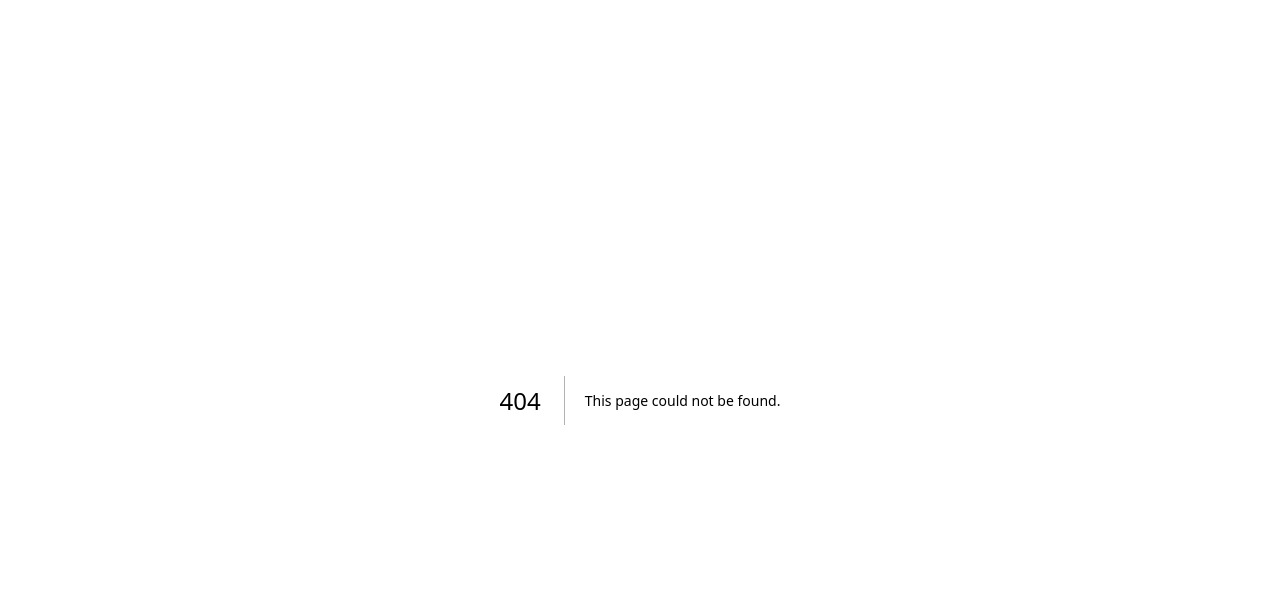
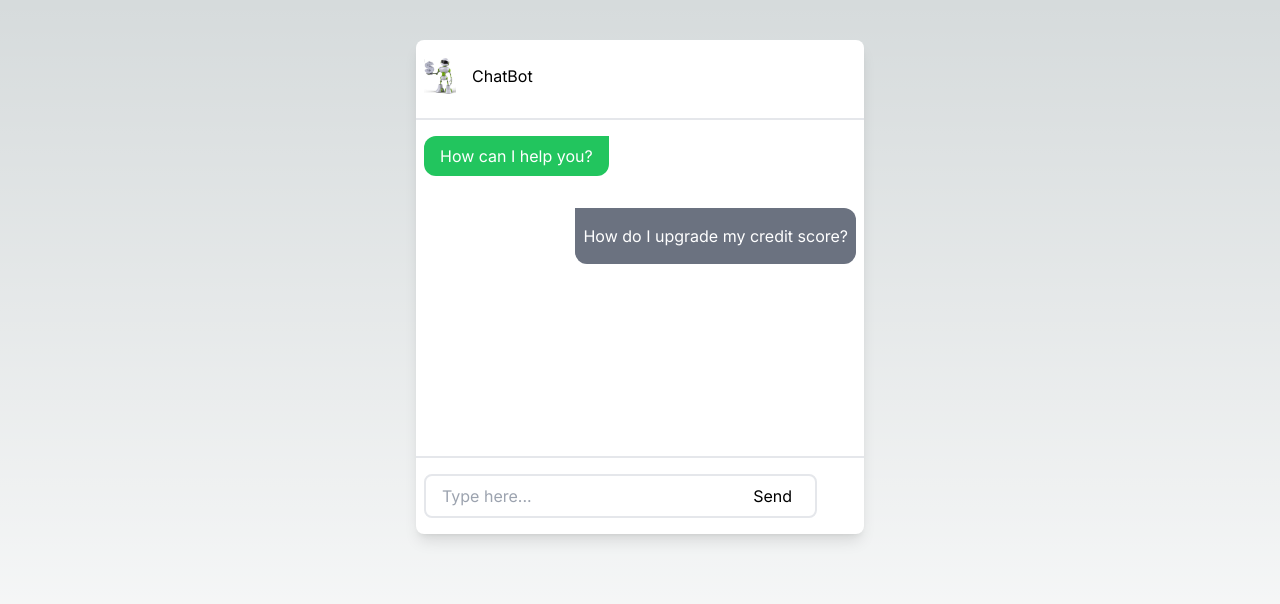
Before and after one commit to messey4/mercy-fyp, a Next.js app: page /fi-bot in a window 1280 px wide. Before the commit this address had no page. Shown: the top 604 px of the page. Built offline with nearby package versions, Linux system fonts and the light colour scheme.

Commit message:
implemented fi-bot UI

```diff
--- a/components/NavBar.jsx
+++ b/components/NavBar.jsx
@@ -43,7 +43,7 @@ function NavBar() {
         <li>
           <Link
             className="py-6 px-8 md:px-4 inline-block w-full hover:bg-slate-50 hover:text-black text-slate-500 "
-            href={"#"}
+            href={"/fi-bot"}
           >
             FI Bot
           </Link>
--- a/package.json
+++ b/package.json
@@ -3,7 +3,7 @@
   "version": "0.1.0",
   "private": true,
   "scripts": {
-    "dev": "next dev",
+    "dev": "next dev -p 4000",
     "build": "next build",
     "start": "next start",
     "lint": "next lint"
--- /dev/null
+++ b/pages/fi-bot.jsx
@@ -0,0 +1,44 @@
+import Image from "next/image";
+
+export default function Chatbox() {
+  return (
+    <>
+      {/* Main Container */}
+      <div className="w-full p-10">
+        {/*Chatbox Div*/}
+        <div className="bg-white shadow-lg rounded-lg max-w-md mx-auto">
+          {/*Chatbox Header Div*/}
+
+          <div className="border-b-2 px-2 py-4">
+            <div className="inline-flex items-center">
+                <Image src="/images/bot.PNG" alt="logo" className="w-8" width={100} height={100}/>
+                <span className="ml-4">ChatBot</span>
+            </div>
+          </div>
+          {/*Chatbox Body Div*/}
+
+          <div className="h-80 flex flex-col space-y-4 max-w-md px-2 mb-2 mt-2 ">
+
+            {/*Chatbox Text*/}
+                <div className="flex flex-col items-start ">
+                    <span className="bg-green-500 px-4 py-2 text-white rounded-b-xl rounded-tl-xl mb-2 mt-2 ">How can I help you?</span>
+                </div>
+            {/*Chatbox User Text*/}
+
+            <div className="flex flex-col items-end">
+                <span className="bg-gray-500 px-2 py-4 mt-2 mb-2 rounded-b-xl text-white rounded-tr-xl">How do I upgrade my credit score?</span>
+            </div>
+          </div>
+
+          {/*Chatbox Footer Div*/}
+
+          <div className="border-t-2 flex items-center py-4 px-2 ">
+
+            <input type="text" placeholder="Type here..." className="flex-1 rounded-lg px-4 py-2 border-2"/>
+            <button type="submit" className="relative right-16">Send</button>
+          </div>
+        </div>
+      </div>
+    </>
+  );
+}
--- a/styles/globals.css
+++ b/styles/globals.css
@@ -6,14 +6,6 @@
   --foreground-rgb: 0, 0, 0;
   --background-start-rgb: 214, 219, 220;
   --background-end-rgb: 255, 255, 255;
-}
-
-@media (prefers-color-scheme: dark) {
-  :root {
-    --foreground-rgb: 255, 255, 255;
-    --background-start-rgb: 0, 0, 0;
-    --background-end-rgb: 0, 0, 0;
-  }
 }
 
 body {
```
Also changed, not shown: public/images/bot.PNG (added).
